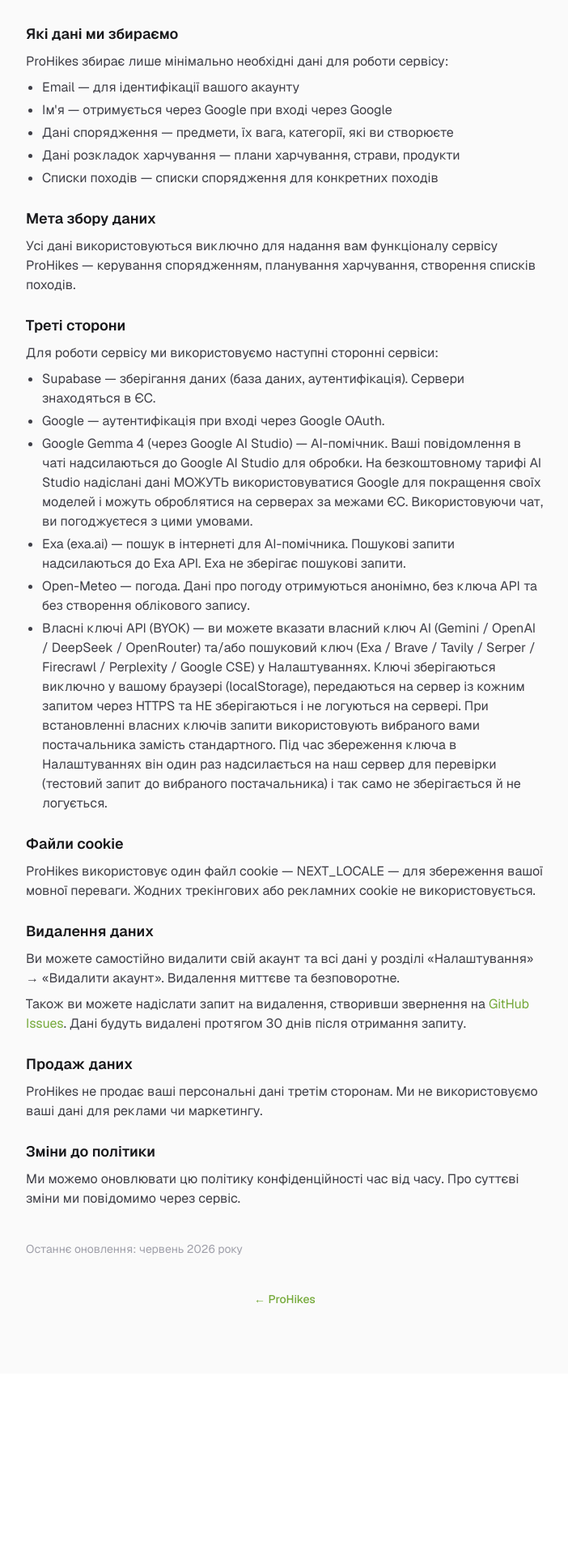
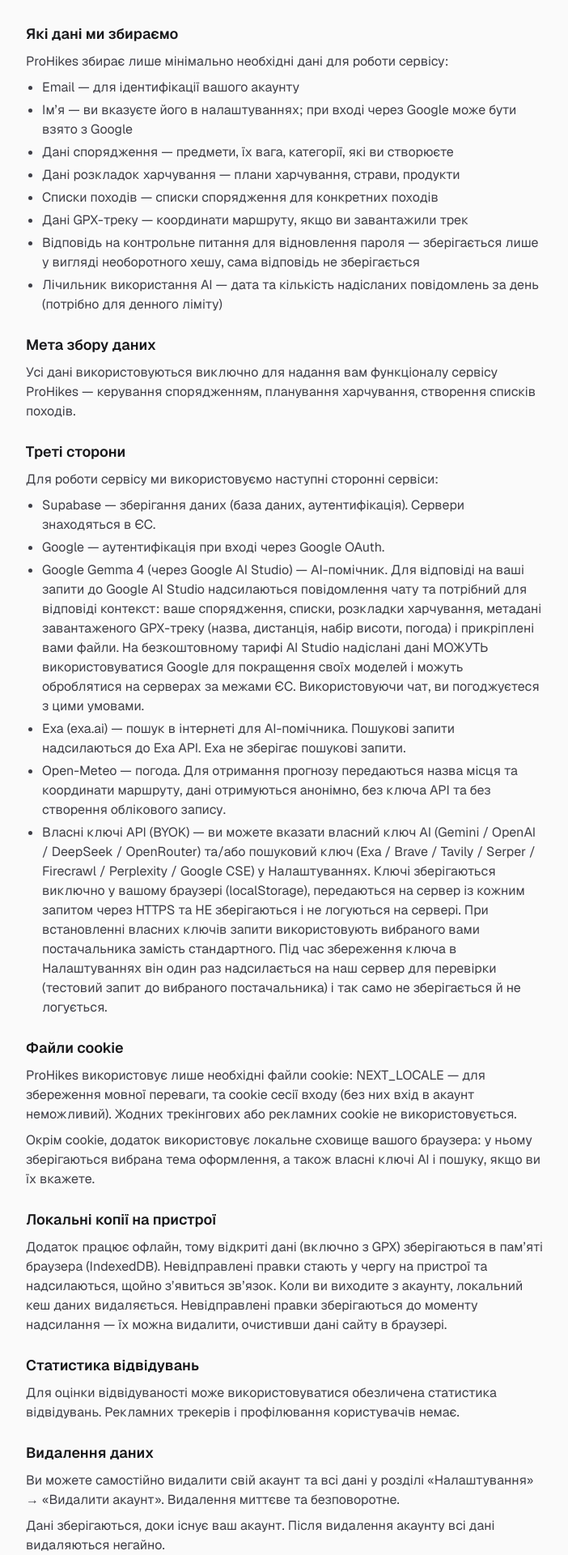
Before and after one commit to gray-od/hiker-app, a Next.js app: page /privacy in a window 1280 px wide. Shown: the part 120-2040 px from the top of the page at 81% size, without its empty margins (288-990 px from the left). Before the commit the page ends 1816 px from the top, so only its background shows below. Built offline with nearby package versions, Linux system fonts and the light colour scheme; no server answers.

Commit message:
docs: update the privacy policy to match what the app actually stores and sends

```diff
--- a/src/i18n/messages/ru.json
+++ b/src/i18n/messages/ru.json
@@ -439,30 +439,39 @@
     "data_collect_title": "Какие данные мы собираем",
     "data_collect_intro": "ProHikes собирает только минимально необходимые данные для работы сервиса:",
     "data_email": "Email — для идентификации вашего аккаунта",
-    "data_name": "Имя — получается через Google при входе через Google",
+    "data_name": "Имя — вы указываете его в настройках; при входе через Google может быть взято из Google",
     "data_gear": "Данные снаряжения — предметы, их вес, категории, которые вы создаёте",
     "data_meals": "Данные раскладок питания — планы питания, блюда, продукты",
     "data_lists": "Списки походов — списки снаряжения для конкретных походов",
+    "data_gpx": "Данные GPX-трека — координаты маршрута, если вы загрузили трек",
+    "data_security_question": "Ответ на контрольный вопрос для восстановления пароля — хранится только в виде необратимого хеша, сам ответ не сохраняется",
+    "data_ai_usage": "Счётчик использования AI — дата и количество отправленных сообщений за день (нужен для дневного лимита)",
     "purpose_title": "Цель сбора данных",
     "purpose_text": "Все данные используются исключительно для предоставления вам функционала сервиса ProHikes — управление снаряжением, планирование питания, создание списков походов.",
     "third_title": "Третьи стороны",
     "third_intro": "Для работы сервиса мы используем следующие сторонние сервисы:",
     "third_supabase": "Supabase — хранение данных (база данных, аутентификация). Серверы находятся в ЕС.",
     "third_google": "Google — аутентификация при входе через Google OAuth.",
-    "third_ai": "Google Gemma 4 (через Google AI Studio) — AI-помощник. Ваши сообщения в чате отправляются в Google AI Studio для обработки. На бесплатном тарифе AI Studio отправленные данные МОГУТ использоваться Google для улучшения своих моделей и могут обрабатываться на серверах за пределами ЕС. Используя чат, вы соглашаетесь с этими условиями.",
+    "third_ai": "Google Gemma 4 (через Google AI Studio) — AI-помощник. Для ответа на ваши запросы в Google AI Studio отправляются сообщения чата и контекст, нужный для ответа: ваше снаряжение, списки, раскладки питания, метаданные загруженного GPX-трека (имя, дистанция, набор высоты, погода) и прикреплённые вами файлы. На бесплатном тарифе AI Studio отправленные данные МОГУТ использоваться Google для улучшения своих моделей и могут обрабатываться на серверах за пределами ЕС. Используя чат, вы соглашаетесь с этими условиями.",
     "third_search": "Exa (exa.ai) — поиск в интернете для AI-помощника. Поисковые запросы отправляются в Exa API. Exa не сохраняет поисковые запросы.",
-    "third_weather": "Open-Meteo — погода. Данные о погоде получаются анонимно, без ключа API и без создания учётной записи.",
+    "third_weather": "Open-Meteo — погода. Для получения прогноза передаются название места и координаты маршрута, данные получаются анонимно, без ключа API и без создания учётной записи.",
     "third_byok": "Собственные ключи API (BYOK) — вы можете указать собственный ключ AI (Gemini / OpenAI / DeepSeek / OpenRouter) и/или поисковый ключ (Exa / Brave / Tavily / Serper / Firecrawl / Perplexity / Google CSE) в Настройках. Ключи хранятся исключительно в вашем браузере (localStorage), передаются на сервер с каждым запросом через HTTPS и НЕ сохраняются и не логируются на сервере. При установке собственных ключей запросы используют выбранного вами провайдера вместо стандартного. При сохранении ключа в Настройках он один раз отправляется на наш сервер для проверки (тестовый запрос к выбранному провайдеру) и так же не сохраняется и не логируется.",
     "cookies_title": "Файлы cookie",
-    "cookies_text": "ProHikes использует один файл cookie — NEXT_LOCALE — для сохранения вашего языкового предпочтения. Никаких трекинговых или рекламных cookie не используется.",
+    "cookies_text": "ProHikes использует только необходимые файлы cookie: NEXT_LOCALE — для сохранения языкового предпочтения, и cookie сессии входа (вход в аккаунт без них невозможен). Никаких трекинговых или рекламных cookie не используется.",
+    "cookies_storage": "Помимо cookie, приложение использует локальное хранилище вашего браузера: в нём хранятся выбранная тема оформления, а также собственные ключи AI и поиска, если вы их укажете.",
+    "local_title": "Локальные копии на устройстве",
+    "local_text": "Приложение работает офлайн, поэтому открытые данные (включая GPX) сохраняются в памяти браузера (IndexedDB). Неотправленные правки попадают в очередь на устройстве и отправляются, как только появится связь. При выходе из аккаунта локальный кэш данных удаляется. Неотправленные правки хранятся до момента отправки — их можно удалить, очистив данные сайта в браузере.",
+    "stats_title": "Статистика посещений",
+    "stats_text": "Для оценки посещаемости может использоваться обезличенная статистика посещений. Рекламных трекеров и профилирования пользователей нет.",
     "deletion_title": "Удаление данных",
     "deletion_self_service": "Вы можете самостоятельно удалить свой аккаунт и все данные в разделе «Настройки» → «Удалить аккаунт». Удаление мгновенное и необратимое.",
+    "deletion_retention": "Данные хранятся, пока существует ваш аккаунт. После удаления аккаунта все данные удаляются немедленно.",
     "deletion_text": "Также вы можете отправить запрос на удаление, создав обращение на",
     "deletion_period": "Данные будут удалены в течение 30 дней после получения запроса.",
     "no_sale_title": "Продажа данных",
     "no_sale_text": "ProHikes не продаёт ваши персональные данные третьим сторонам. Мы не используем ваши данные для рекламы или маркетинга.",
     "changes_title": "Изменения в политике",
     "changes_text": "Мы можем обновлять эту политику конфиденциальности время от времени. О существенных изменениях мы сообщим через сервис.",
-    "last_updated": "Последнее обновление: июнь 2026 года"
+    "last_updated": "Последнее обновление: сентябрь 2026 года"
   }
 }
--- a/src/i18n/messages/uk.json
+++ b/src/i18n/messages/uk.json
@@ -439,30 +439,39 @@
     "data_collect_title": "Які дані ми збираємо",
     "data_collect_intro": "ProHikes збирає лише мінімально необхідні дані для роботи сервісу:",
     "data_email": "Email — для ідентифікації вашого акаунту",
-    "data_name": "Ім'я — отримується через Google при вході через Google",
+    "data_name": "Ім’я — ви вказуєте його в налаштуваннях; при вході через Google може бути взято з Google",
     "data_gear": "Дані спорядження — предмети, їх вага, категорії, які ви створюєте",
     "data_meals": "Дані розкладок харчування — плани харчування, страви, продукти",
     "data_lists": "Списки походів — списки спорядження для конкретних походів",
+    "data_gpx": "Дані GPX-треку — координати маршруту, якщо ви завантажили трек",
+    "data_security_question": "Відповідь на контрольне питання для відновлення пароля — зберігається лише у вигляді необоротного хешу, сама відповідь не зберігається",
+    "data_ai_usage": "Лічильник використання AI — дата та кількість надісланих повідомлень за день (потрібно для денного ліміту)",
     "purpose_title": "Мета збору даних",
     "purpose_text": "Усі дані використовуються виключно для надання вам функціоналу сервісу ProHikes — керування спорядженням, планування харчування, створення списків походів.",
     "third_title": "Треті сторони",
     "third_intro": "Для роботи сервісу ми використовуємо наступні сторонні сервіси:",
     "third_supabase": "Supabase — зберігання даних (база даних, аутентифікація). Сервери знаходяться в ЄС.",
     "third_google": "Google — аутентифікація при вході через Google OAuth.",
-    "third_ai": "Google Gemma 4 (через Google AI Studio) — AI-помічник. Ваші повідомлення в чаті надсилаються до Google AI Studio для обробки. На безкоштовному тарифі AI Studio надіслані дані МОЖУТЬ використовуватися Google для покращення своїх моделей і можуть оброблятися на серверах за межами ЄС. Використовуючи чат, ви погоджуєтеся з цими умовами.",
+    "third_ai": "Google Gemma 4 (через Google AI Studio) — AI-помічник. Для відповіді на ваші запити до Google AI Studio надсилаються повідомлення чату та потрібний для відповіді контекст: ваше спорядження, списки, розкладки харчування, метадані завантаженого GPX-треку (назва, дистанція, набір висоти, погода) і прикріплені вами файли. На безкоштовному тарифі AI Studio надіслані дані МОЖУТЬ використовуватися Google для покращення своїх моделей і можуть оброблятися на серверах за межами ЄС. Використовуючи чат, ви погоджуєтеся з цими умовами.",
     "third_search": "Exa (exa.ai) — пошук в інтернеті для AI-помічника. Пошукові запити надсилаються до Exa API. Exa не зберігає пошукові запити.",
-    "third_weather": "Open-Meteo — погода. Дані про погоду отримуються анонімно, без ключа API та без створення облікового запису.",
+    "third_weather": "Open-Meteo — погода. Для отримання прогнозу передаються назва місця та координати маршруту, дані отримуються анонімно, без ключа API та без створення облікового запису.",
     "third_byok": "Власні ключі API (BYOK) — ви можете вказати власний ключ AI (Gemini / OpenAI / DeepSeek / OpenRouter) та/або пошуковий ключ (Exa / Brave / Tavily / Serper / Firecrawl / Perplexity / Google CSE) у Налаштуваннях. Ключі зберігаються виключно у вашому браузері (localStorage), передаються на сервер із кожним запитом через HTTPS та НЕ зберігаються і не логуються на сервері. При встановленні власних ключів запити використовують вибраного вами постачальника замість стандартного. Під час збереження ключа в Налаштуваннях він один раз надсилається на наш сервер для перевірки (тестовий запит до вибраного постачальника) і так само не зберігається й не логується.",
     "cookies_title": "Файли cookie",
-    "cookies_text": "ProHikes використовує один файл cookie — NEXT_LOCALE — для збереження вашої мовної переваги. Жодних трекінгових або рекламних cookie не використовується.",
+    "cookies_text": "ProHikes використовує лише необхідні файли cookie: NEXT_LOCALE — для збереження мовної переваги, та cookie сесії входу (без них вхід в акаунт неможливий). Жодних трекінгових або рекламних cookie не використовується.",
+    "cookies_storage": "Окрім cookie, додаток використовує локальне сховище вашого браузера: у ньому зберігаються вибрана тема оформлення, а також власні ключі AI і пошуку, якщо ви їх вкажете.",
+    "local_title": "Локальні копії на пристрої",
+    "local_text": "Додаток працює офлайн, тому відкриті дані (включно з GPX) зберігаються в пам’яті браузера (IndexedDB). Невідправлені правки стають у чергу на пристрої та надсилаються, щойно з’явиться зв’язок. Коли ви виходите з акаунту, локальний кеш даних видаляється. Невідправлені правки зберігаються до моменту надсилання — їх можна видалити, очистивши дані сайту в браузері.",
+    "stats_title": "Статистика відвідувань",
+    "stats_text": "Для оцінки відвідуваності може використовуватися обезличена статистика відвідувань. Рекламних трекерів і профілювання користувачів немає.",
     "deletion_title": "Видалення даних",
     "deletion_self_service": "Ви можете самостійно видалити свій акаунт та всі дані у розділі «Налаштування» → «Видалити акаунт». Видалення миттєве та безповоротне.",
+    "deletion_retention": "Дані зберігаються, доки існує ваш акаунт. Після видалення акаунту всі дані видаляються негайно.",
     "deletion_text": "Також ви можете надіслати запит на видалення, створивши звернення на",
     "deletion_period": "Дані будуть видалені протягом 30 днів після отримання запиту.",
     "no_sale_title": "Продаж даних",
     "no_sale_text": "ProHikes не продає ваші персональні дані третім сторонам. Ми не використовуємо ваші дані для реклами чи маркетингу.",
     "changes_title": "Зміни до політики",
     "changes_text": "Ми можемо оновлювати цю політику конфіденційності час від часу. Про суттєві зміни ми повідомимо через сервіс.",
-    "last_updated": "Останнє оновлення: червень 2026 року"
+    "last_updated": "Останнє оновлення: вересень 2026 року"
   }
 }
--- a/src/pages/privacy.tsx
+++ b/src/pages/privacy.tsx
@@ -27,6 +27,9 @@
               <li>{p('data_gear')}</li>
               <li>{p('data_meals')}</li>
               <li>{p('data_lists')}</li>
+              <li>{p('data_gpx')}</li>
+              <li>{p('data_security_question')}</li>
+              <li>{p('data_ai_usage')}</li>
             </ul>
           </section>
 
@@ -51,11 +54,23 @@
           <section>
             <h2 className="text-lg font-semibold text-zinc-900 dark:text-zinc-100 mb-2">{p('cookies_title')}</h2>
             <p>{p('cookies_text')}</p>
+            <p className="mt-2">{p('cookies_storage')}</p>
+          </section>
+
+          <section>
+            <h2 className="text-lg font-semibold text-zinc-900 dark:text-zinc-100 mb-2">{p('local_title')}</h2>
+            <p>{p('local_text')}</p>
+          </section>
+
+          <section>
+            <h2 className="text-lg font-semibold text-zinc-900 dark:text-zinc-100 mb-2">{p('stats_title')}</h2>
+            <p>{p('stats_text')}</p>
           </section>
 
           <section>
             <h2 className="text-lg font-semibold text-zinc-900 dark:text-zinc-100 mb-2">{p('deletion_title')}</h2>
             <p>{p('deletion_self_service')}</p>
+            <p className="mt-2">{p('deletion_retention')}</p>
             <p className="mt-2">
               {p('deletion_text')}{' '}
               <a href="https://github.com/gray-od/hiker-app/issues" target="_blank" rel="noopener noreferrer" className="text-[var(--color-brand)] hover:underline">
```
Also changed, not shown: src/i18n/messages/en.json (+14 -5 lines).
